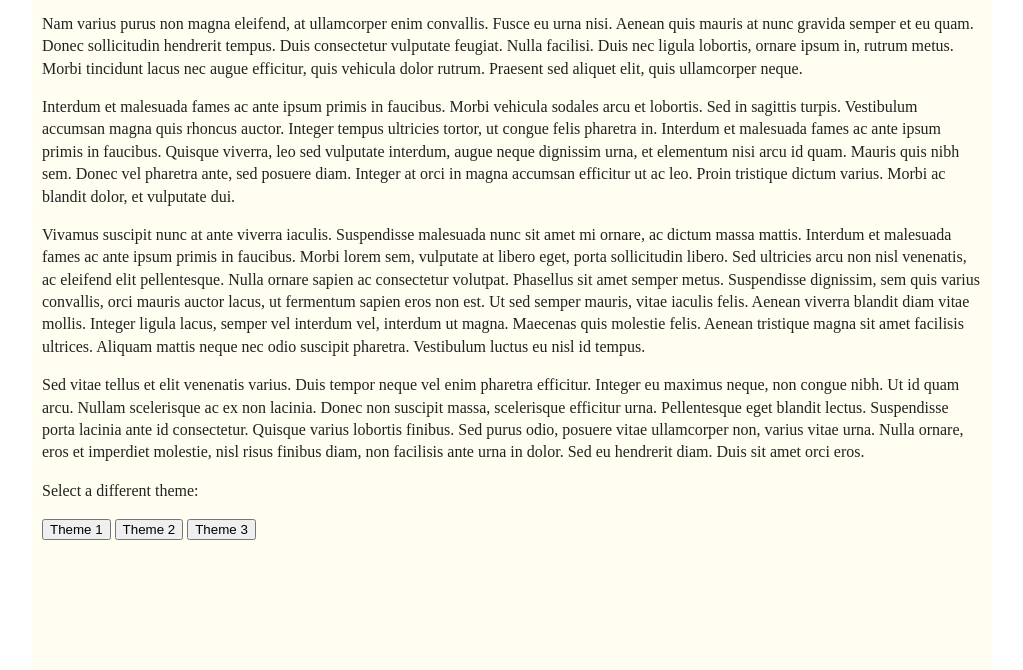
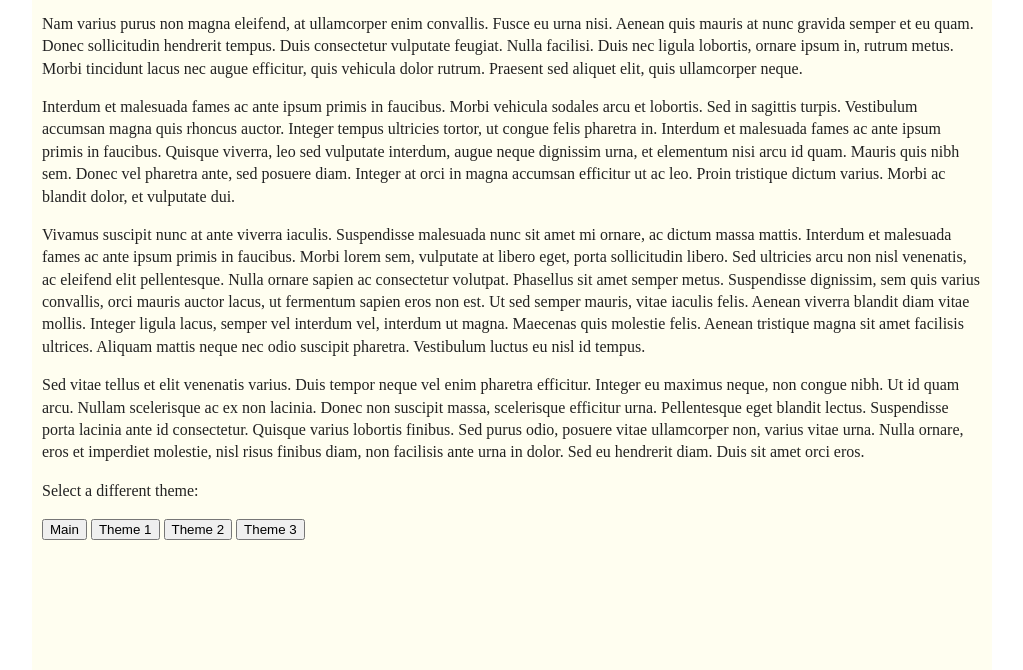
Before and after one commit to theslof/multiple-css-demo, a website: page index.html in a window 1280 px wide. Shown: the part 130-800 px from the top of the page, without its empty margins (128-1151 px from the left). Drawn offline with Linux system fonts and the light colour scheme.

Commit message:
Fixed CSS

```diff
--- a/css/main.css
+++ b/css/main.css
@@ -7,21 +7,22 @@
 }
 
 body {
-  height: 100vh;
+  min-height: 100vh;
   width: 100vw;
-  overflow: hidden;
+  overflow-x: hidden;
+  overflow-y: auto;
   padding: 0;
   margin: 0;
 }
 
 #main {
+  min-height: 100vh;
   box-sizing: border-box;
   max-width: 960px;
+  overflow-y: auto;
   margin: auto;
   background: #fffef0;
-  height: 100%;
   padding: 10px;
-  overflow-y: auto;
 }
 
 header h1 {
--- a/css/theme1.css
+++ b/css/theme1.css
@@ -7,23 +7,24 @@
 }
 
 body {
-  height: 100vh;
+  min-height: 100vh;
   width: 100vw;
-  overflow: hidden;
+  overflow-x: hidden;
+  overflow-y: auto;
   padding: 0;
   margin: 0;
   background: #222;
 }
 
 #main {
+  min-height: 100vh;
   box-sizing: border-box;
   max-width: 960px;
+  width: 100%;
   margin: auto;
   background: #222;
-  height: 100%;
   padding: 10px;
   font-size: 1.2rem;
-  overflow-y: auto;
 }
 
 #lorem {
--- a/css/theme2.css
+++ b/css/theme2.css
@@ -7,21 +7,22 @@
 }
 
 body {
-  height: 100vh;
+  min-height: 100vh;
   width: 100vw;
-  overflow: hidden;
+  overflow-x: hidden;
+  overflow-y: auto;
   padding: 0;
   margin: 0;
 }
 
 #main {
+  min-height: 100vh;
   box-sizing: border-box;
   max-width: 100%;
+  width: 100%;
   margin: auto;
   background: #fffef0;
-  height: 100%;
   padding: 10px;
-  overflow-y: auto;
 }
 
 #lorem {
--- a/css/theme3.css
+++ b/css/theme3.css
@@ -8,23 +8,24 @@
 }
 
 body {
-  height: 100vh;
+  min-height: 100vh;
   width: 100vw;
-  overflow: hidden;
+  overflow-x: hidden;
+  overflow-y: auto;
   padding: 0;
   margin: 0;
   background: #222;
 }
 
 #main {
+  min-height: 100vh;
   box-sizing: border-box;
   max-width: 960px;
+  width: 100%;
   margin: auto;
   background: #222;
-  height: 100%;
   padding: 10px;
   font-size: 1.2rem;
-  overflow-y: auto;
 }
 
 #lorem {
--- a/index.html
+++ b/index.html
@@ -26,6 +26,7 @@
   <article id="themes">
     <p>Select a different theme:</p>
     <div class="button-container">
+      <button onclick="setTheme('main')">Main</button>
       <button onclick="setTheme('theme1')">Theme 1</button>
       <button onclick="setTheme('theme2')">Theme 2</button>
       <button onclick="setTheme('theme3')">Theme 3</button>
```
Also changed, not shown: README.md (added).
